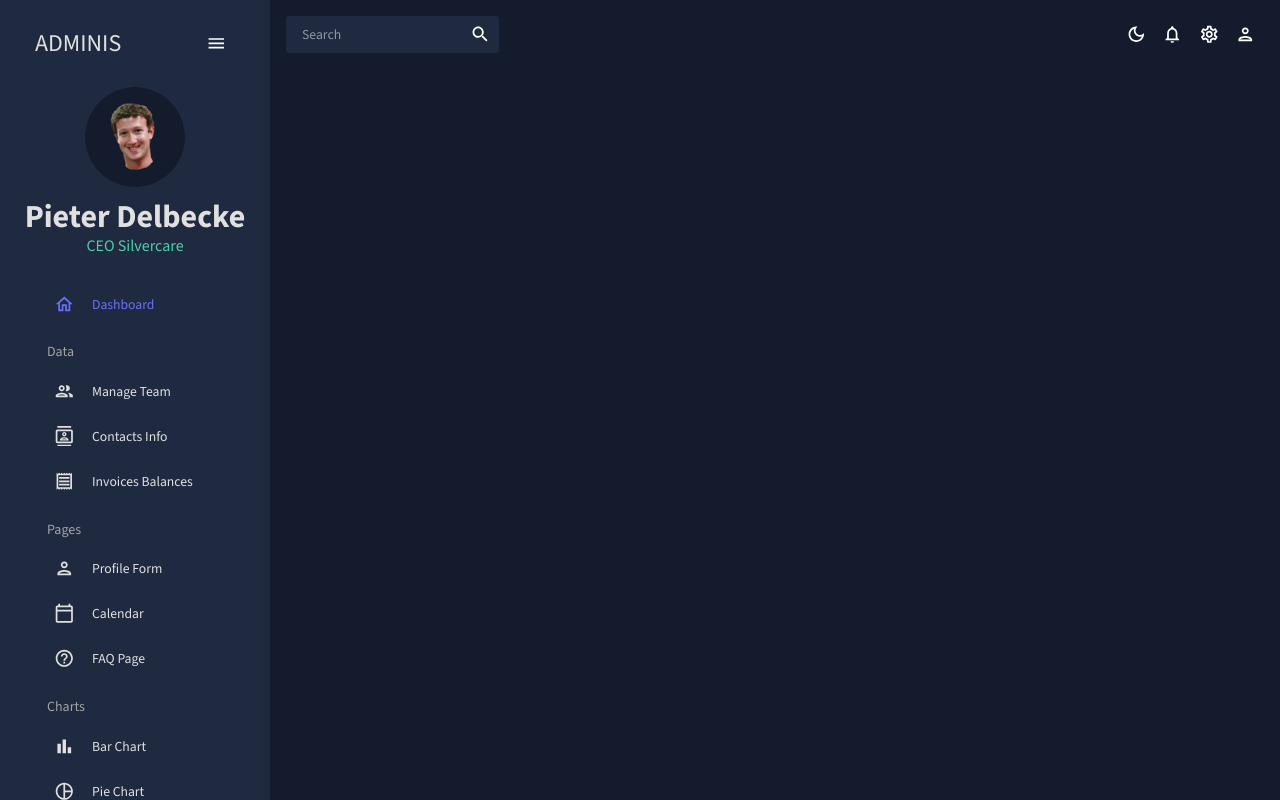
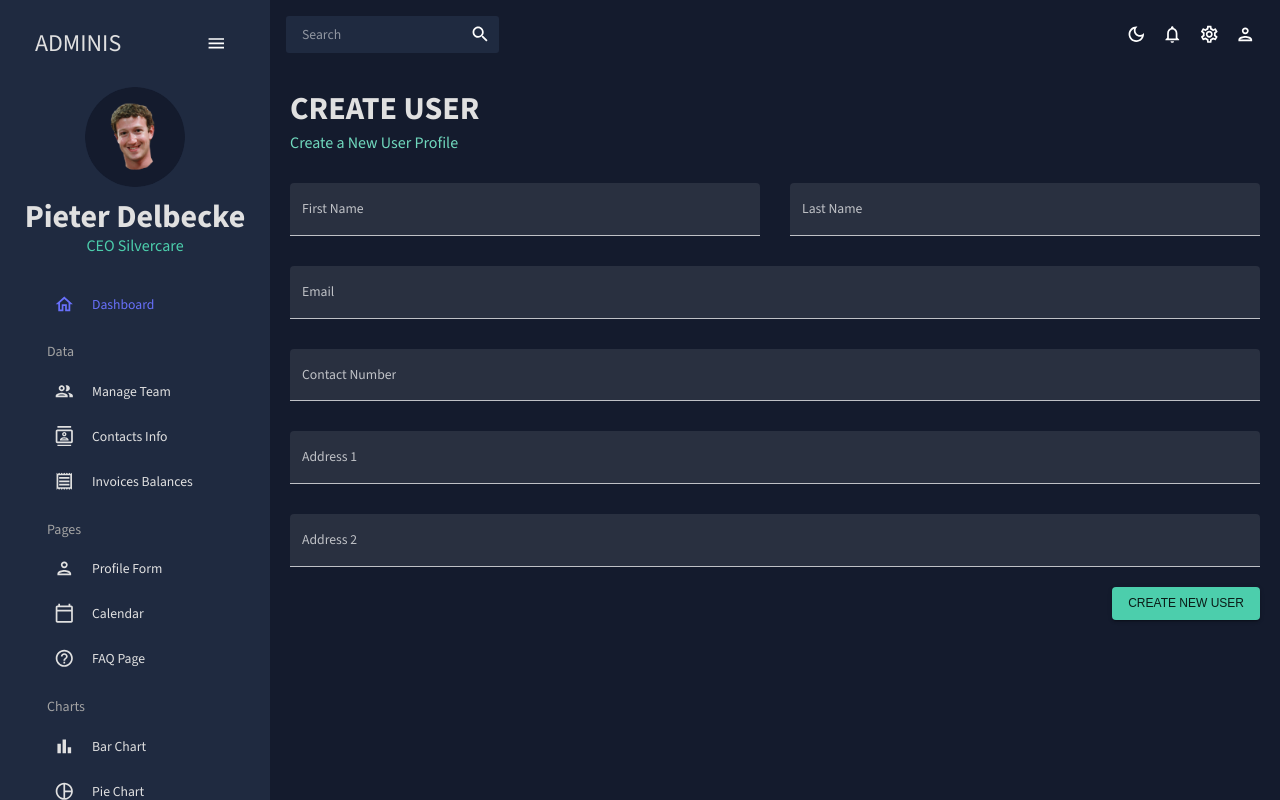
Before and after one commit to PieterJanDelbecke/react-dashboard-v2, a React (Create React App) app: page /form in a window 1280 px wide. Built offline with nearby package versions, Linux system fonts and the light colour scheme.

Commit message:
form scene

```diff
--- a/package.json
+++ b/package.json
@@ -54,5 +54,8 @@
       "last 1 firefox version",
       "last 1 safari version"
     ]
+  },
+  "devDependencies": {
+    "@babel/plugin-proposal-private-property-in-object": "^7.21.11"
   }
 }
--- a/src/App.js
+++ b/src/App.js
@@ -7,8 +7,8 @@
 import Team from "./scenes/team";
 import Contacts from "./scenes/contacts";
 import Invoices from "./scenes/invoices";
+import Form from "./scenes/form";
 // import Bar from "./scenes/bar";
-// import Form from "./scenes/form";
 // import Line from "./scenes/line";
 // import Pie from "./scenes/pie";
 // import FAQ from "./scenes/faq";
@@ -31,7 +31,7 @@
               <Route path="/team" element={<Team />} />
               <Route path="/contacts" element={<Contacts />} />
               <Route path="/invoices" element={<Invoices />} />
-              {/* <Route path="/form" element={<Form />} /> */}
+              <Route path="/form" element={<Form />} />
               {/* <Route path="/bar" element={<Bar />} /> */}
               {/* <Route path="/pie" element={<Pie />} /> */}
               {/* <Route path="/line" element={<Line />} /> */}
--- a/src/scenes/form/index.jsx
+++ b/src/scenes/form/index.jsx
@@ -1,33 +1,8 @@
-import { Box, Button, TextField, Typography, useTheme } from "@mui/material";
+import { Box, Button, TextField } from "@mui/material";
 import { Formik } from "formik";
 import * as yup from "yup";
 import useMediaQuery from "@mui/material/useMediaQuery";
 import Header from "../../components/Header";
-import { tokens } from "../../theme";
-
-const initialValues = {
-  firstName: "",
-  lastName: "",
-  email: "",
-  contact: "",
-  address1: "",
-  address2: "",
-};
-
-const phoneRegExp =
-  /^((\+[1-9]{1,4}[ -]?)|(\([0-9]{2,3}\)[ -]?)|([0-9]{2,4})[ -]?)*?[0-9]{3,4}[ -]?[0-9]{3,4}$/;
-
-const userSchema = yup.object().shape({
-  firstName: yup.string().required("required"),
-  lastName: yup.string().required("required"),
-  email: yup.string().email("invalid email").required("required"),
-  contact: yup
-    .string()
-    .matches(phoneRegExp, "Phone number is not valid")
-    .required("required"),
-  address1: yup.string().required("required"),
-  address2: yup.string().required("required"),
-});
 
 const Form = () => {
   const isNonMobile = useMediaQuery("(min-width:600px)");
@@ -35,13 +10,15 @@
   const handleFormSubmit = (values) => {
     console.log(values);
   };
+
   return (
     <Box m="20px">
       <Header title="CREATE USER" subtitle="Create a New User Profile" />
+
       <Formik
         onSubmit={handleFormSubmit}
         initialValues={initialValues}
-        validationSchem={userSchema}
+        validationSchema={checkoutSchema}
       >
         {({
           values,
@@ -51,11 +28,11 @@
           handleChange,
           handleSubmit,
         }) => (
-          <Form onSubmit={handleSubmit}>
+          <form onSubmit={handleSubmit}>
             <Box
               display="grid"
               gap="30px"
-              gridTemplateColumns="repeat (4, minmax(0, 1fr))"
+              gridTemplateColumns="repeat(4, minmax(0, 1fr))"
               sx={{
                 "& > div": { gridColumn: isNonMobile ? undefined : "span 4" },
               }}
@@ -73,12 +50,105 @@
                 helperText={touched.firstName && errors.firstName}
                 sx={{ gridColumn: "span 2" }}
               />
+              <TextField
+                fullWidth
+                variant="filled"
+                type="text"
+                label="Last Name"
+                onBlur={handleBlur}
+                onChange={handleChange}
+                value={values.lastName}
+                name="lastName"
+                error={!!touched.lastName && !!errors.lastName}
+                helperText={touched.lastName && errors.lastName}
+                sx={{ gridColumn: "span 2" }}
+              />
+              <TextField
+                fullWidth
+                variant="filled"
+                type="text"
+                label="Email"
+                onBlur={handleBlur}
+                onChange={handleChange}
+                value={values.email}
+                name="email"
+                error={!!touched.email && !!errors.email}
+                helperText={touched.email && errors.email}
+                sx={{ gridColumn: "span 4" }}
+              />
+              <TextField
+                fullWidth
+                variant="filled"
+                type="text"
+                label="Contact Number"
+                onBlur={handleBlur}
+                onChange={handleChange}
+                value={values.contact}
+                name="contact"
+                error={!!touched.contact && !!errors.contact}
+                helperText={touched.contact && errors.contact}
+                sx={{ gridColumn: "span 4" }}
+              />
+              <TextField
+                fullWidth
+                variant="filled"
+                type="text"
+                label="Address 1"
+                onBlur={handleBlur}
+                onChange={handleChange}
+                value={values.address1}
+                name="address1"
+                error={!!touched.address1 && !!errors.address1}
+                helperText={touched.address1 && errors.address1}
+                sx={{ gridColumn: "span 4" }}
+              />
+              <TextField
+                fullWidth
+                variant="filled"
+                type="text"
+                label="Address 2"
+                onBlur={handleBlur}
+                onChange={handleChange}
+                value={values.address2}
+                name="address2"
+                error={!!touched.address2 && !!errors.address2}
+                helperText={touched.address2 && errors.address2}
+                sx={{ gridColumn: "span 4" }}
+              />
             </Box>
-          </Form>
+            <Box display="flex" justifyContent="end" mt="20px">
+              <Button type="submit" color="secondary" variant="contained">
+                Create New User
+              </Button>
+            </Box>
+          </form>
         )}
       </Formik>
     </Box>
   );
 };
 
+const phoneRegExp =
+  /^((\+[1-9]{1,4}[ -]?)|(\([0-9]{2,3}\)[ -]?)|([0-9]{2,4})[ -]?)*?[0-9]{3,4}[ -]?[0-9]{3,4}$/;
+
+const checkoutSchema = yup.object().shape({
+  firstName: yup.string().required("required"),
+  lastName: yup.string().required("required"),
+  email: yup.string().email("invalid email").required("required"),
+  contact: yup
+    .string()
+    .matches(phoneRegExp, "Phone number is not valid")
+    .required("required"),
+  address1: yup.string().required("required"),
+  address2: yup.string().required("required"),
+});
+const initialValues = {
+  firstName: "",
+  lastName: "",
+  email: "",
+  contact: "",
+  address1: "",
+  address2: "",
+};
+
 export default Form;
```
Also changed, not shown: 1 other file (tests, documents, lock files or other folders).
